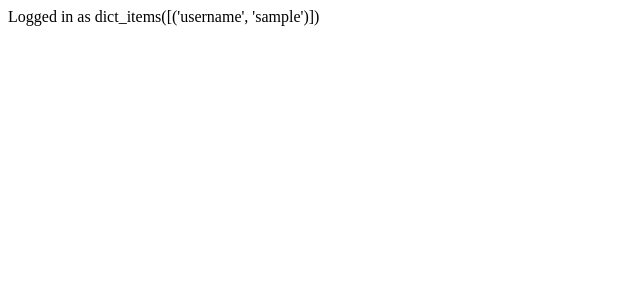
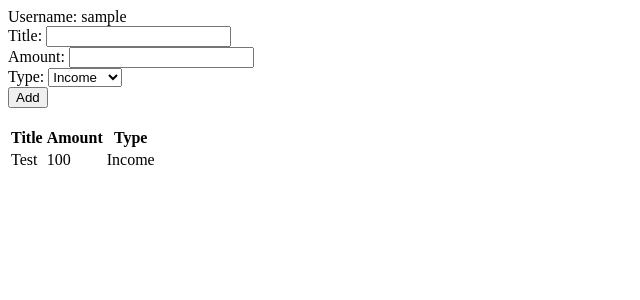
Before and after one commit to msr8/nss-hackathon, a Flask app: page / in a window 1280 px wide. Shown: the top 300 px of the page, without its empty margins (0-640 px from the left). Run offline with Flask 3, Linux system fonts and the light colour scheme; the visitor is signed in with stand-in values (Sample User, id 1).

Commit message:
updated index.html

```diff
--- a/main.py
+++ b/main.py
@@ -183,7 +183,7 @@ class ApiAddLog(Resource):
 def page_root() -> str | Response:
     # Check if user is logged in
     if 'username' in session:
-        return f'Logged in as {session.items()}'
+        return render_template('index.html')
     else:
         return redirect(url_for('page_login'))
         # return f'Logged in as {session.items()}'
--- a/templates/index.html
+++ b/templates/index.html
@@ -6,7 +6,10 @@
 </head>
 
 <body>
-    <h1>Login</h1>
+    Username: <span id="username">{{session['username']}}</span>
+
+    <br>
+
     <form  onsubmit="return false">
         <label>Title:  <input type="text" id="title_input"  required></label><br>
         <label>Amount: <input type="text" id="amount_input" required></label><br>
@@ -14,9 +17,30 @@
         <select id="type_input">
             <option value="income">Income</option>
             <option value="expense">Expense</option>
-        </select>
-        <input type="submit" value="Login">
+        </select><br>
+        <input type="submit" value="Add">
     </form>
+
+    <br>
+
+    <table id="log-table">
+        <tr>
+            <th>Title</th>
+            <th>Amount</th>
+            <th>Type</th>
+        </tr>
+        <tr>
+            <td>Test</td>
+            <td>100</td>
+            <td>Income</td>
+        </tr>
+    </table>
+
+    <br>
+
+    <div id="graphs">
+
+    </div>
 
 </body>
 
```
